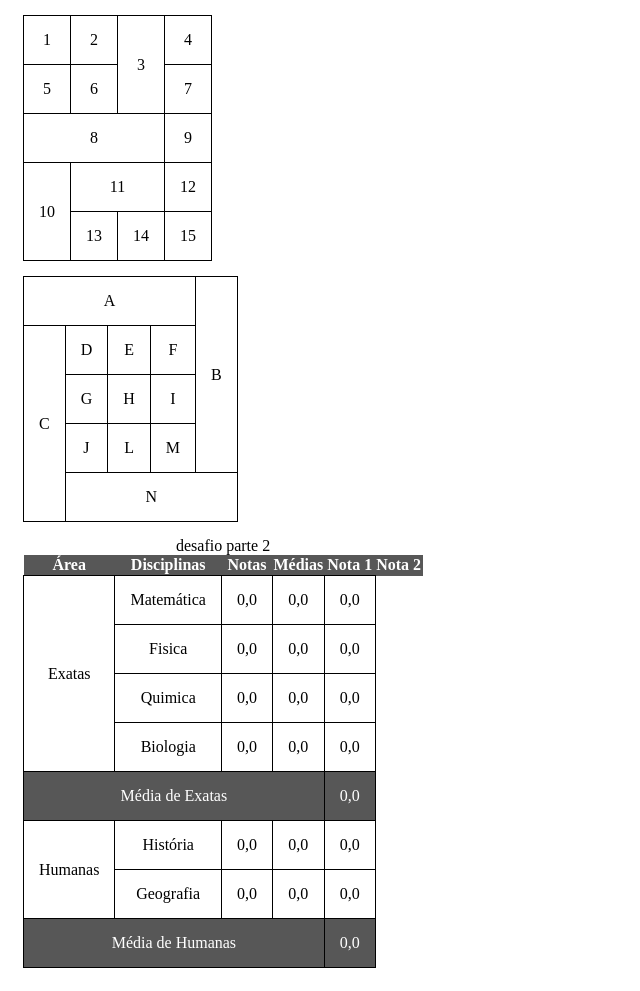
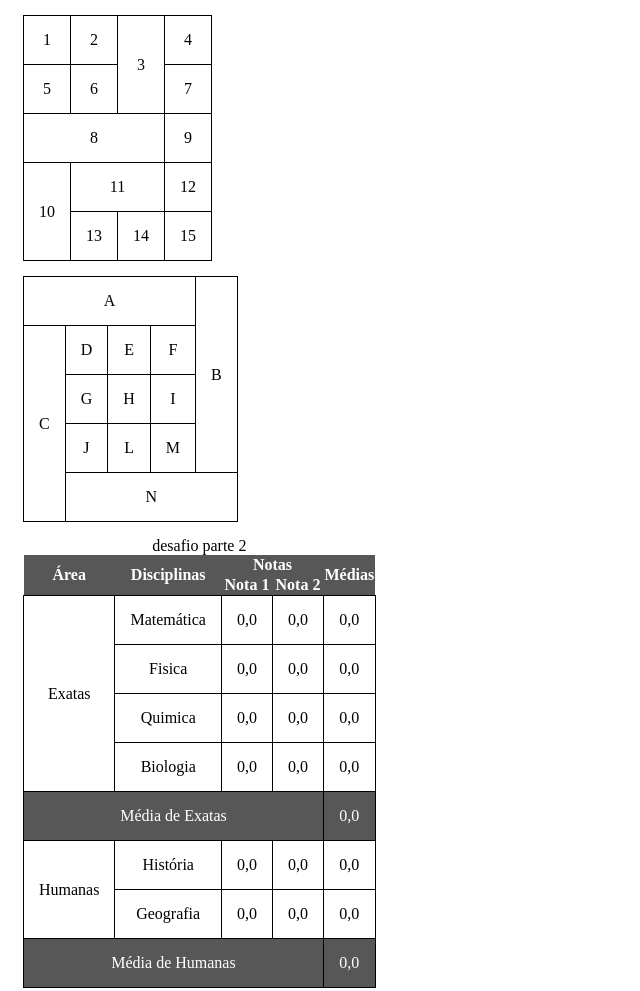
Before and after one commit to IslanMaximo/Curso, a plain HTML site: page Modulo3/desafio13/desafio13.html in a window 1280 px wide. Shown: the whole page, without its empty margins (0-640 px from the left). Drawn offline with Linux system fonts and the light colour scheme.

Commit message:
atualização de planilha

```diff
--- a/Modulo3/desafio13/desafio13.html
+++ b/Modulo3/desafio13/desafio13.html
@@ -81,12 +81,17 @@
             desafio parte 2
         </caption>
         <thead>
-            <th rowspan="2">Área</th>
-            <th rowspan="2">Disciplinas</th>
-            <th>Notas</th>
-            <th rowspan="2">Médias</th>
+
+            <tr>
+                <th rowspan="2">Área</th>
+                <th rowspan="2">Disciplinas</th>
+                <th colspan="2">Notas</th>
+                <th rowspan="2">Médias</th>
+            </tr>
+            <tr>
                 <th>Nota 1</th>
                 <th>Nota 2</th>
+            </tr>
             <tbody>
                 <tr>
                     <td rowspan="4">Exatas</td>
```
